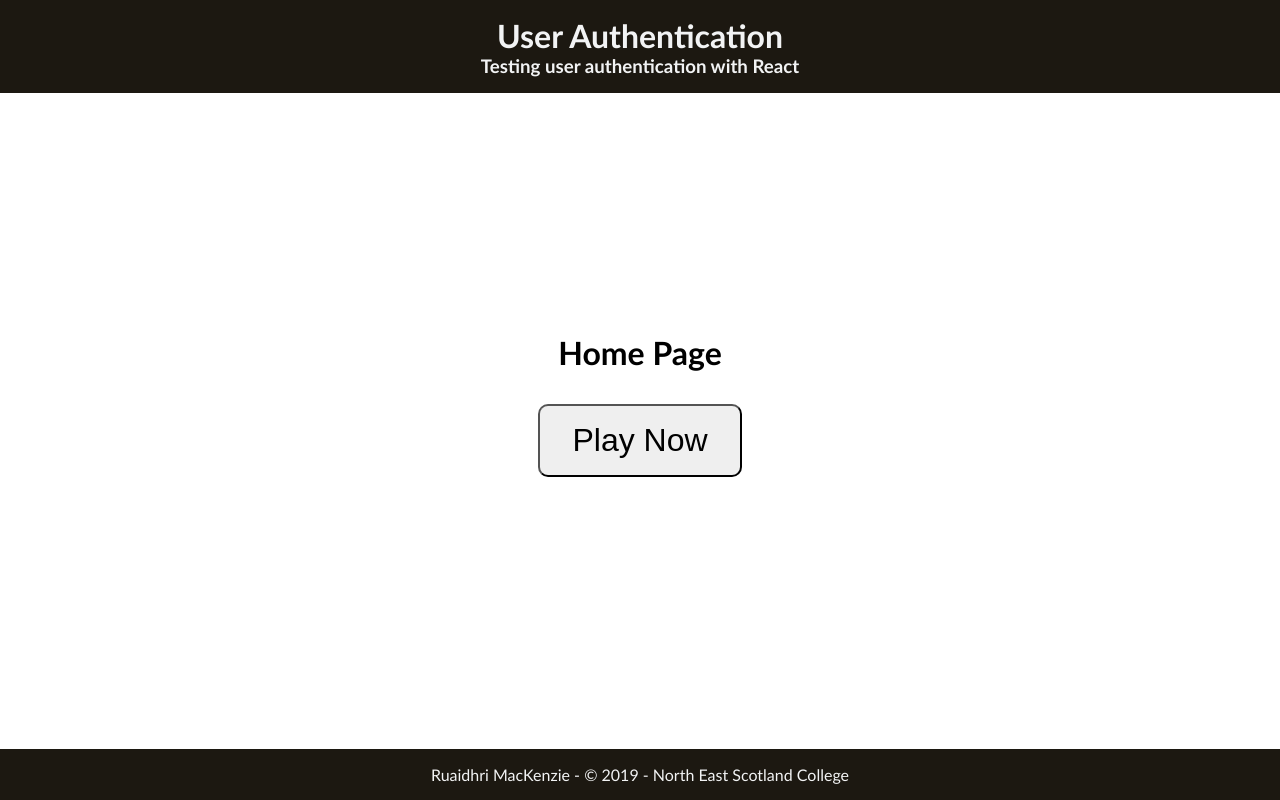
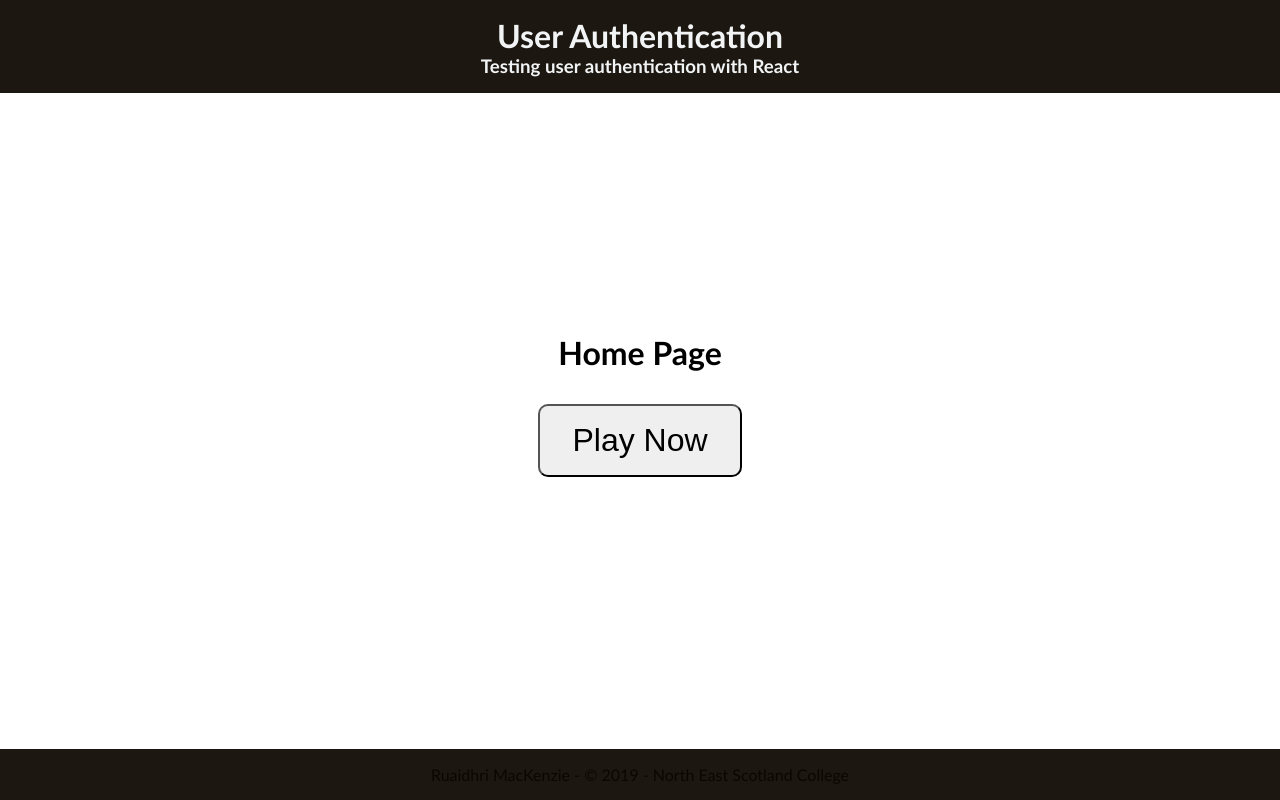
Before and after one commit to Ruaidhri-MacKenzie/authenticate, a React (Create React App) app in the folder client/: page / in a window 1280 px wide. Built offline with nearby package versions, Linux system fonts and the light colour scheme; a web font is replaced by a local one.

Commit message:
Added transition to footer copyright colour

```diff
--- a/client/src/App/App.scss
+++ b/client/src/App/App.scss
@@ -34,17 +34,24 @@
 	text-align: center;
 
 	&__copyright {
-		color: var(--light);
+		color: var(--darkest);
 		cursor: default;
 		user-select: none;
+		transition: color 1s ease-in;
 	}
 
 	&__link {
 		text-decoration: none;
-		color: var(--light);
+		color: var(--darkest);
+		transition: color 1s ease-in;
 
 		&:hover {
 			text-decoration: underline;
 		}
 	}
+
+	&:hover > &__copyright,
+	&:hover &__link {
+		color: var(--light);
+	}
 }
```
